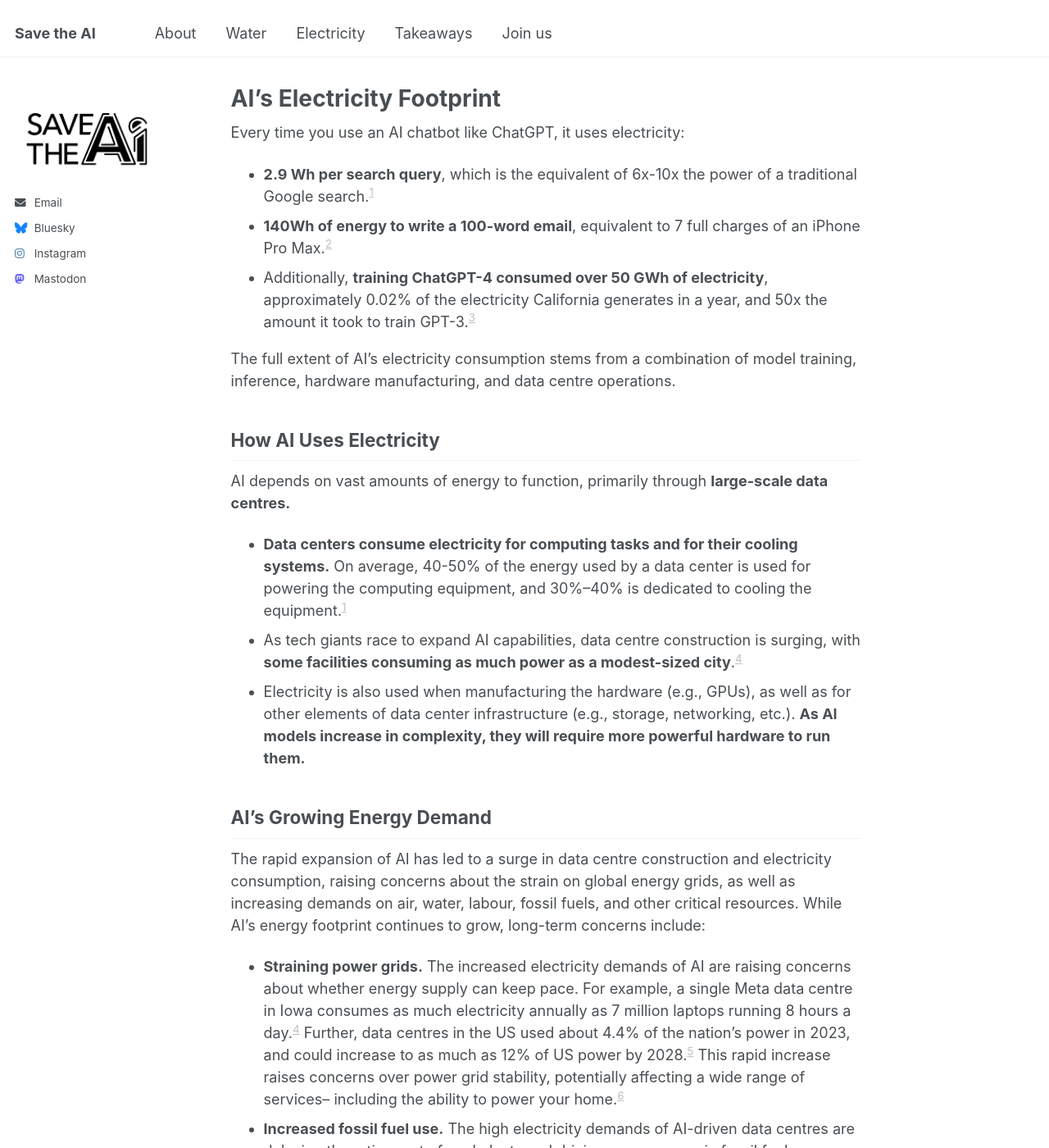
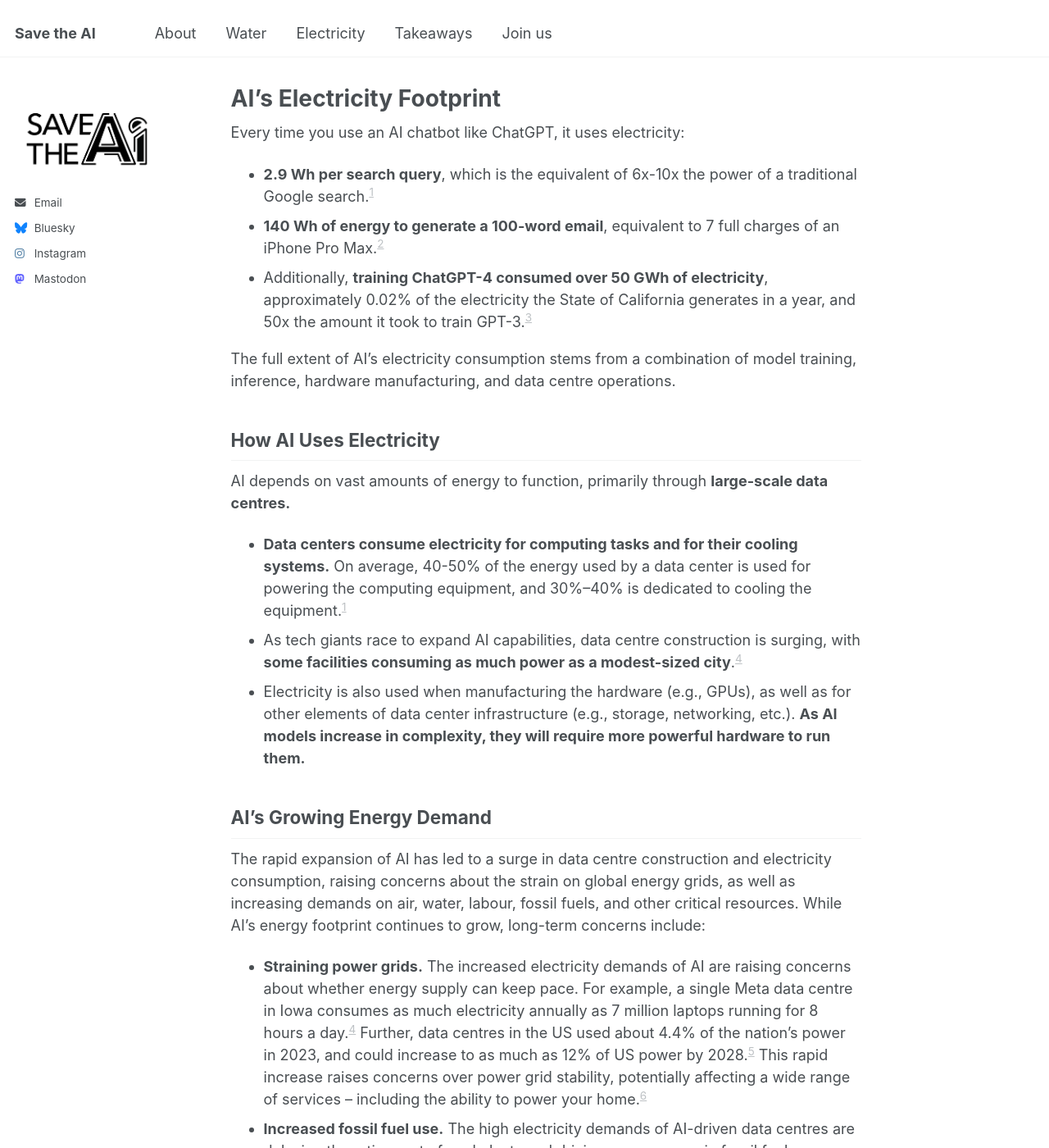
Before and after one commit to JustSustainabilityDesign/savetheAI, a Jekyll site: the page built from _pages/electricity.md, in a window 1280 px wide and 1400 px high. Shown: the whole window at 82% size. Built offline with Jekyll 4.4.1, drawn with Linux system fonts in a browser that asks for light colours.

Commit message:
Update electricity.md

```diff
--- a/_pages/electricity.md
+++ b/_pages/electricity.md
@@ -5,9 +5,9 @@
 ---
 Every time you use an AI chatbot like ChatGPT, it uses electricity:
 - **2.9 Wh per search query**, which is the equivalent of 6x-10x the power of a traditional Google search.[^1]
-- **140Wh of energy to write a 100-word email**, equivalent to 7 full charges of an iPhone Pro Max.[^2]
+- **140 Wh of energy to generate a 100-word email**, equivalent to 7 full charges of an iPhone Pro Max.[^2]
 -
-Additionally, **training ChatGPT-4 consumed over 50 GWh of electricity**, approximately 0.02% of the electricity California generates in a year, and 50x the amount it took to train GPT-3.[^3]
+Additionally, **training ChatGPT-4 consumed over 50 GWh of electricity**, approximately 0.02% of the electricity the State of California generates in a year, and 50x the amount it took to train GPT-3.[^3]
 
 The full extent of AI’s electricity consumption stems from a combination of model training, inference, hardware manufacturing, and data centre operations.
 
@@ -20,7 +20,7 @@
 
 ## AI’s Growing Energy Demand
 The rapid expansion of AI has led to a surge in data centre construction and electricity consumption, raising concerns about the strain on global energy grids, as well as increasing demands on air, water, labour, fossil fuels, and other critical resources. While AI’s energy footprint continues to grow, long-term concerns include:
-- **Straining power grids.** The increased electricity demands of AI are raising concerns about whether energy supply can keep pace. For example, a single Meta data centre in Iowa consumes as much electricity annually as 7 million laptops running 8 hours a day.[^4] Further, data centres in the US used about 4.4% of the nation’s power in 2023, and could increase to as much as 12% of US power by 2028.[^5] This rapid increase raises concerns over power grid stability, potentially affecting a wide range of services– including the ability to power your home.[^6]
+- **Straining power grids.** The increased electricity demands of AI are raising concerns about whether energy supply can keep pace. For example, a single Meta data centre in Iowa consumes as much electricity annually as 7 million laptops running for 8 hours a day.[^4] Further, data centres in the US used about 4.4% of the nation’s power in 2023, and could increase to as much as 12% of US power by 2028.[^5] This rapid increase raises concerns over power grid stability, potentially affecting a wide range of services – including the ability to power your home.[^6]
 - **Increased fossil fuel use.** The high electricity demands of AI-driven data centres are delaying the retirement of coal plants and driving a resurgence in fossil fuel power generation. Coal plants that were scheduled for closure are being kept online to support the power needs of AI infrastructure.[^4]
 
 **For more insights, check out our [Takeaways](https://savethe.ai/takeaways/) page.**
```
